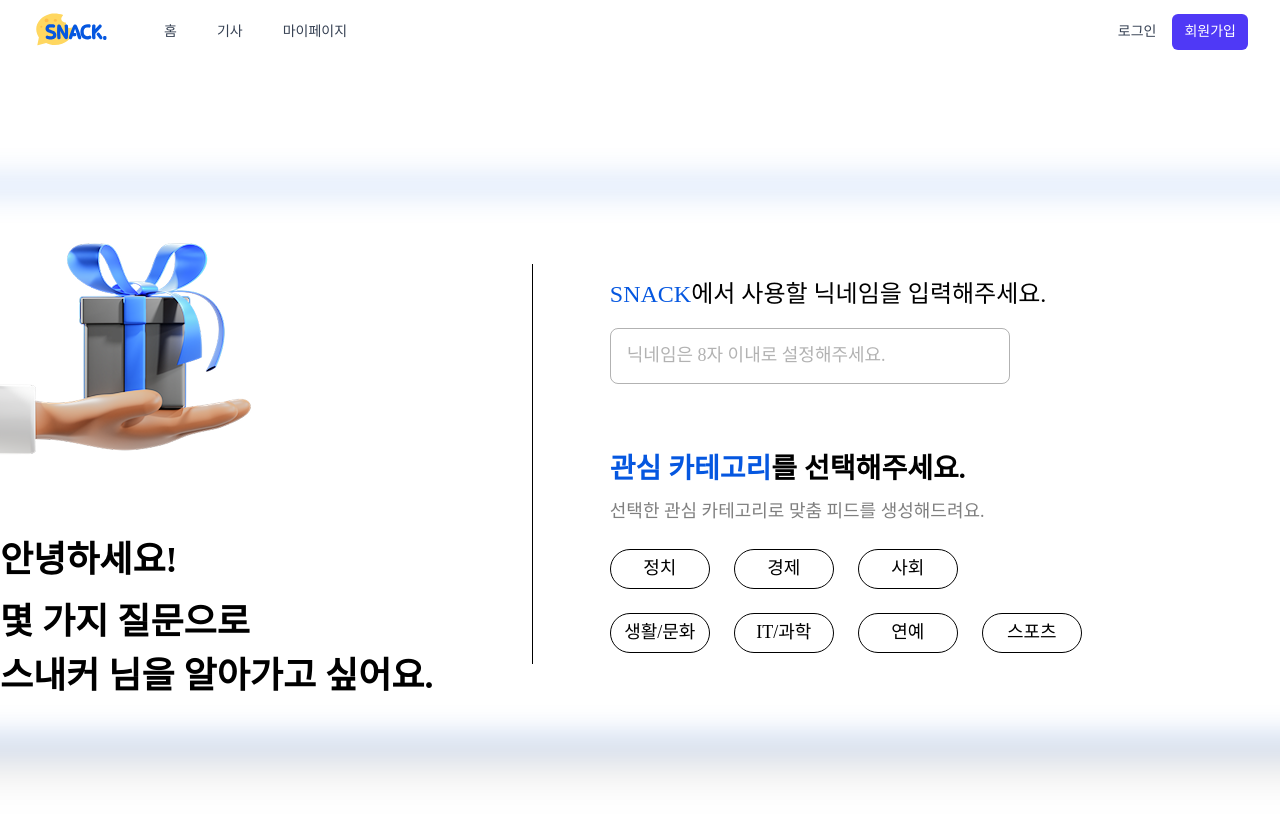
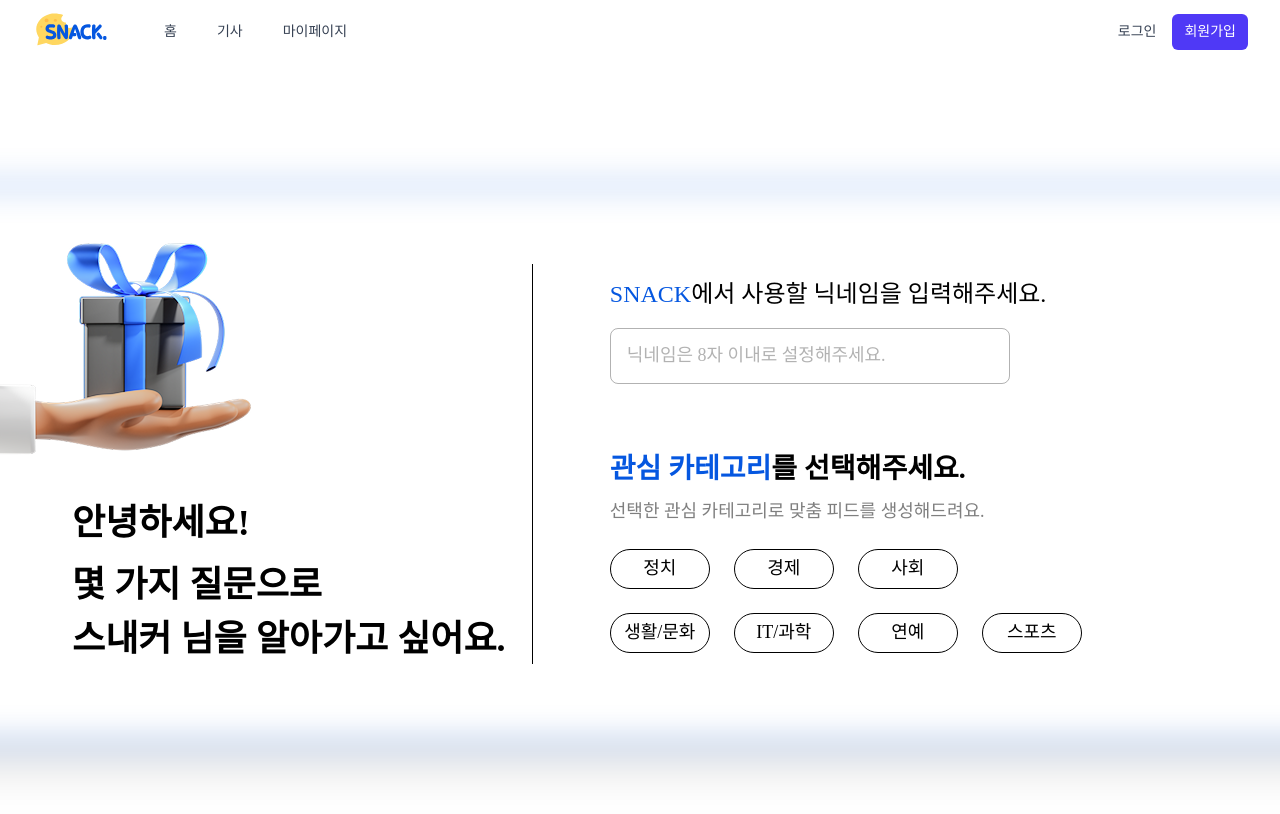
Before and after one commit to Umc8th-Snack/Front-end, a React (Vite) app: page /initial in a window 1280 px wide. Shown: the top 814 px of the page. Built offline with nearby package versions, Linux system fonts and the light colour scheme; a web font is replaced by a local one.

Commit message:
style: 인사말 위치 및 레이아웃 수정

```diff
--- a/src/pages/initial/InitialPage.tsx
+++ b/src/pages/initial/InitialPage.tsx
@@ -20,9 +20,8 @@ const InitialPage = () => {
             {/* 메인 컨텐츠 */}
             <div className="relative flex h-full items-center justify-center">
                 <div className="relative flex h-[560px] w-[1440px] items-center justify-center">
-                    {/* 왼쪽 영역: 이미지 + 인사말 */}
-                    <div className="absolute top-[3.04%] left-0 flex flex-col items-start">
                     {/* 이미지 영역 */}
+                    <div className="absolute top-[3.04%] left-0">
                         <div className="h-[300px] w-[300px]">
                             <img
                                 src="/handGiftBox.png"
@@ -30,9 +29,10 @@ const InitialPage = () => {
                                 className="h-full w-full object-cover"
                             />
                         </div>
+                    </div>
 
                     {/* 인사말 */}
-                        <div className="mt-8">
+                    <div className="absolute bottom-[13.93%] left-[5.63%]">
                         <h1
                             className="text-black"
                             style={{
@@ -53,7 +53,6 @@ const InitialPage = () => {
                             <br />
                             스내커 님을 알아가고 싶어요.
                         </p>
-                        </div>
                     </div>
 
                     {/* 세로선 */}
```
Lines whose indentation alone changed are shown as unchanged.
